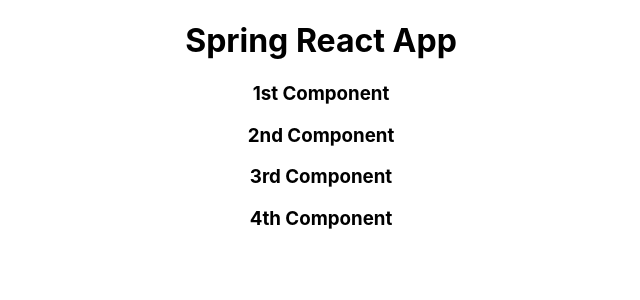
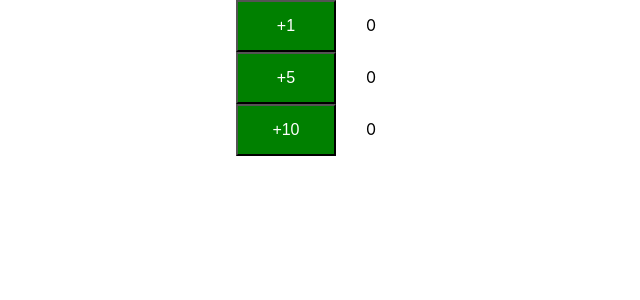
Before and after one commit to Retr01234/springreactapp, a React (Create React App) app: page / in a window 1280 px wide. Shown: the top 300 px of the page, without its empty margins (319-959 px from the left). Built offline with nearby package versions, Linux system fonts and the light colour scheme.

Commit message:
2nd Commit

```diff
--- a/src/App.js
+++ b/src/App.js
@@ -1,23 +1,37 @@
 import React, { Component } from 'react';
 import './App.css';
-import First from './components/First';
-import Second from './components/Second';
-import Third from './components/Third';
-import Fourth from './components/Fourth';
+import Counter from './components/counter/Counter';
 
 class App extends Component {
   render() {
     return (
       <div className="App">
-        <h1>Spring React App</h1>
-        {/* List all Component in the App Component - App is Parent & All other are Children */}
-        <First />
-        <Second />
-        <Third />
-        <Fourth />
+        <Counter />
+        <Counter by= {5} />
+        <Counter by= {10} />
       </div>
     );
   }
 }
 
 export default App;
+
+// import First from './components/First';
+// import Second from './components/Second';
+// import Third from './components/Third';
+// import Fourth from './components/Fourth';
+
+// class LearningComponent extends Component {
+//   render() {
+//     return (
+//       <div className="LearningComponent">
+//         <h1>Spring React App</h1>
+//         {/* List all Component in the App Component - App is Parent & All other are Children */}
+//         <First />
+//         <Second />
+//         <Third />
+//         <Fourth />
+//       </div>
+//     );
+//   }
+// }
--- /dev/null
+++ b/src/components/counter/Counter.css
@@ -0,0 +1,12 @@
+button {
+  font-size: 16px;
+  background-color: green;
+  padding: 15px 30px;
+  color: white;
+  width: 100px;
+}
+
+.count {
+  font-size: 16px;
+  padding: 15px 30px;
+}
--- /dev/null
+++ b/src/components/counter/Counter.jsx
@@ -0,0 +1,44 @@
+import React, { Component } from 'react';
+import propTypes from 'prop-types';
+import './Counter.css';
+
+class Counter extends Component {
+  //Define Initial State in a Constructor
+  // state => counter
+  constructor(props) {
+    super(props); // Calling the super constructor of the class
+
+    this.state = { // Adding a state to our component
+      counter : 0
+    }
+
+    this.increment = this.increment.bind(this); //Binding this to the increment function
+  }
+
+  increment = () => { // Update the State - Counter ++
+    //this.state.counter++; In react you dont update the state directly
+    this.setState({
+      counter: this.state.counter + this.props.by // We update the state by calling setState directly
+    });
+  }
+
+  // render = () => { Arrow Function
+  render() {
+    return (
+      <div className="counter">
+        <button onClick={this.increment} >+{this.props.by}</button>
+        <span className="count">{this.state.counter}</span>
+      </div>
+    )
+  }
+}
+
+Counter.defaultProps = { // Default increment number if by hasnt been specified
+  by : 1
+}
+
+Counter.propTypes = { // Strains around the value assigned to proptypes
+  by : propTypes.number
+}
+
+export default Counter
```
